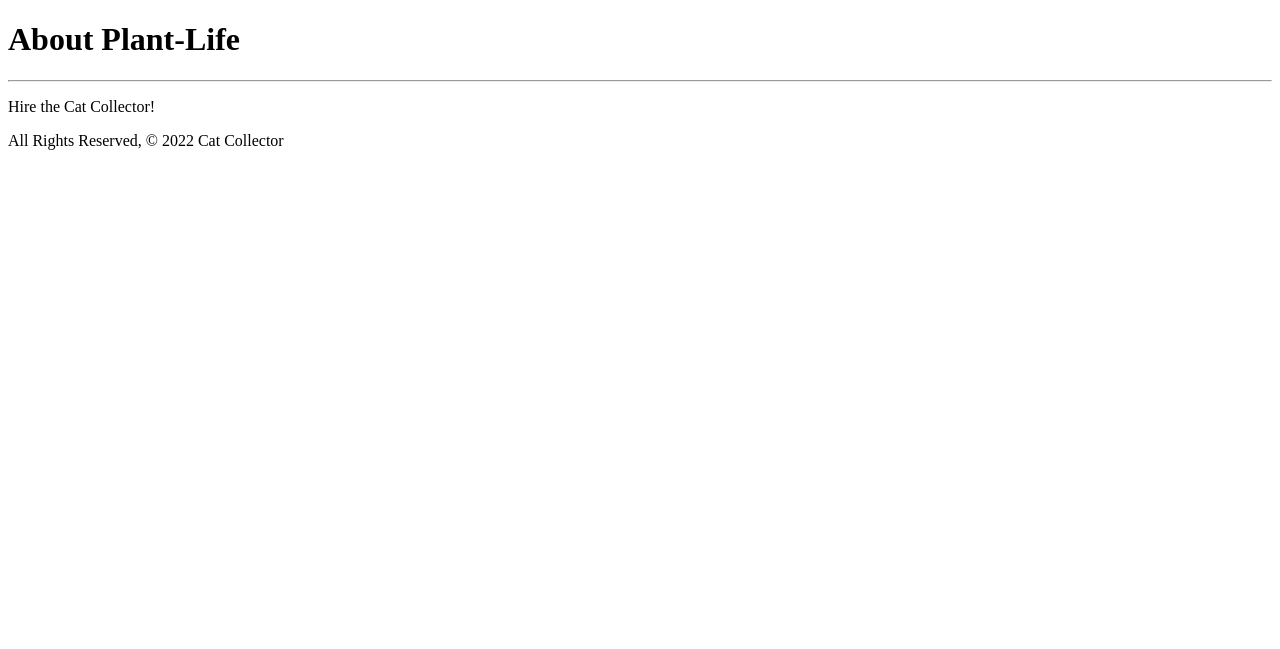
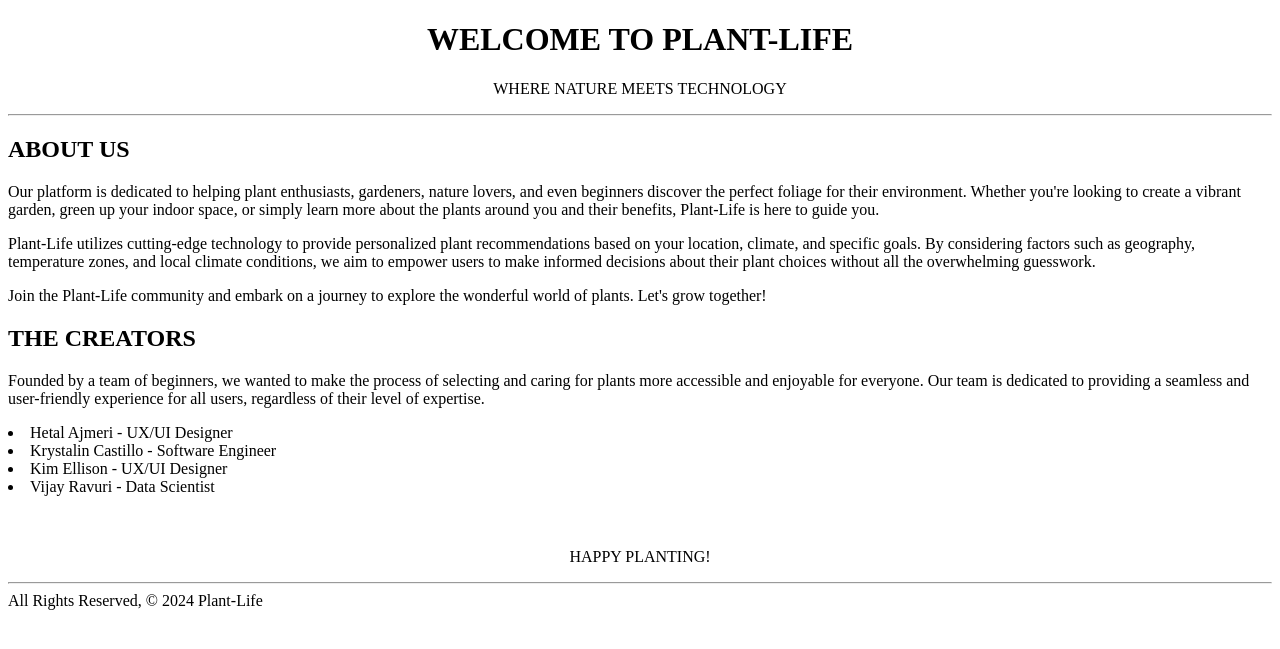
Before and after one commit to KfromtheChi/Plant-Life, a Python web app: template main_app/templates/about.html in a window 1280 px wide. Shown: the top 649 px of the page. Run offline with Jinja, Linux system fonts and the light colour scheme; the template is opened without the code that fills it, so the values that code supplies are empty.

Commit message:
About page statement complete.

```diff
--- a/main_app/templates/about.html
+++ b/main_app/templates/about.html
@@ -6,9 +6,26 @@
     <title>Plant-Life</title>
 </head>
 <body>
-    <h1>About Plant-Life</h1>
+    <center> <h1>WELCOME TO PLANT-LIFE</h1> </center>
+    <center> <p>WHERE NATURE MEETS TECHNOLOGY</p> </center>
     <hr>
-    <p>Hire the Cat Collector!</p>
-    <footer>All Rights Reserved, &copy; 2022 Cat Collector</footer>
+    <h2>ABOUT US</h2>
+    <p>Our platform is dedicated to helping plant enthusiasts, gardeners, nature lovers, and even beginners discover the perfect foliage for their environment. Whether you're looking to create a vibrant garden, green up your indoor space, or simply learn more about the plants around you and their benefits, Plant-Life is here to guide you.</p>
+
+    <p>Plant-Life utilizes cutting-edge technology to provide personalized plant recommendations based on your location, climate, and specific goals. By considering factors such as geography, temperature zones, and local climate conditions, we aim to empower users to make informed decisions about their plant choices without all the overwhelming guesswork.</p>
+
+    <p>Join the Plant-Life community and embark on a journey to explore the wonderful world of plants. Let's grow together!</p>
+
+    <h2>THE CREATORS</h2>
+    <p>Founded by a team of beginners, we wanted to make the process of selecting and caring for plants more accessible and enjoyable for everyone. Our team is dedicated to providing a seamless and user-friendly experience for all users, regardless of their level of expertise.</p>
+    <li>Hetal Ajmeri - UX/UI Designer</li>
+    <li>Krystalin Castillo - Software Engineer</li>
+    <li>Kim Ellison - UX/UI Designer</li>
+    <li>Vijay Ravuri - Data Scientist</li>
+    <br>
+    <br>
+    <center> <p>HAPPY PLANTING!</p> </center>
+    <hr>
+    <footer>All Rights Reserved, &copy; 2024 Plant-Life</footer>
 </body>
 </html>
--- a/main_app/templates/home.html
+++ b/main_app/templates/home.html
@@ -6,6 +6,6 @@
     <title>Plant-Life</title>
 </head>
 <body>
-    <h1>Home</h1>
+   <center> <h1>Plant-Life</h1> </center>
 </body>
 </html>
```
